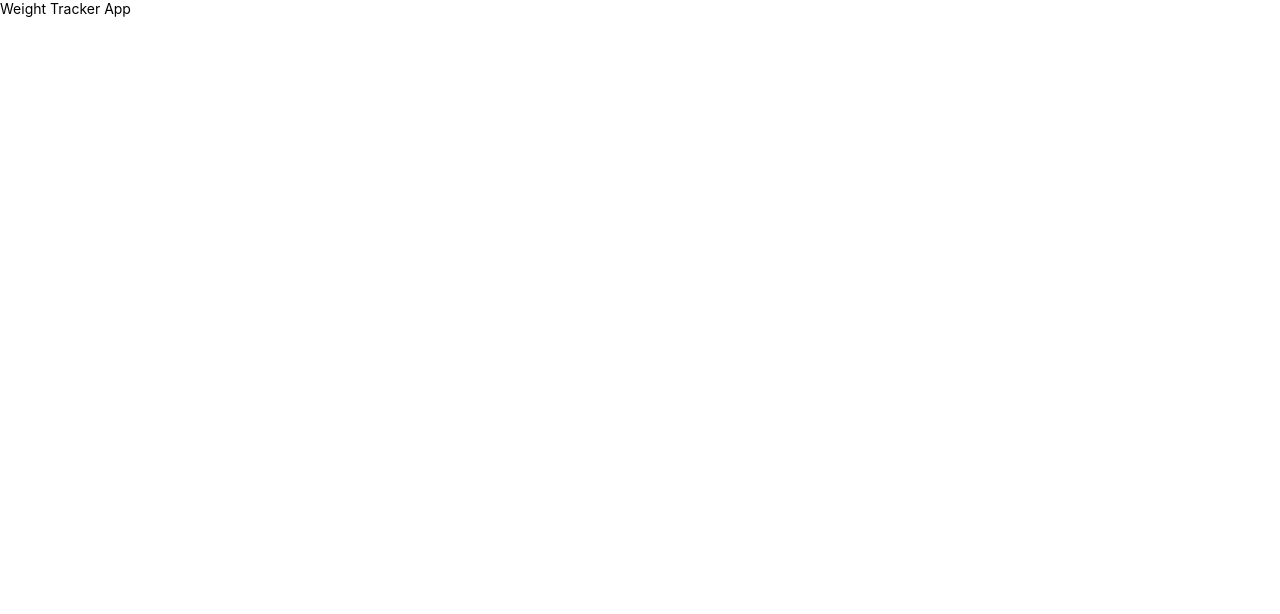
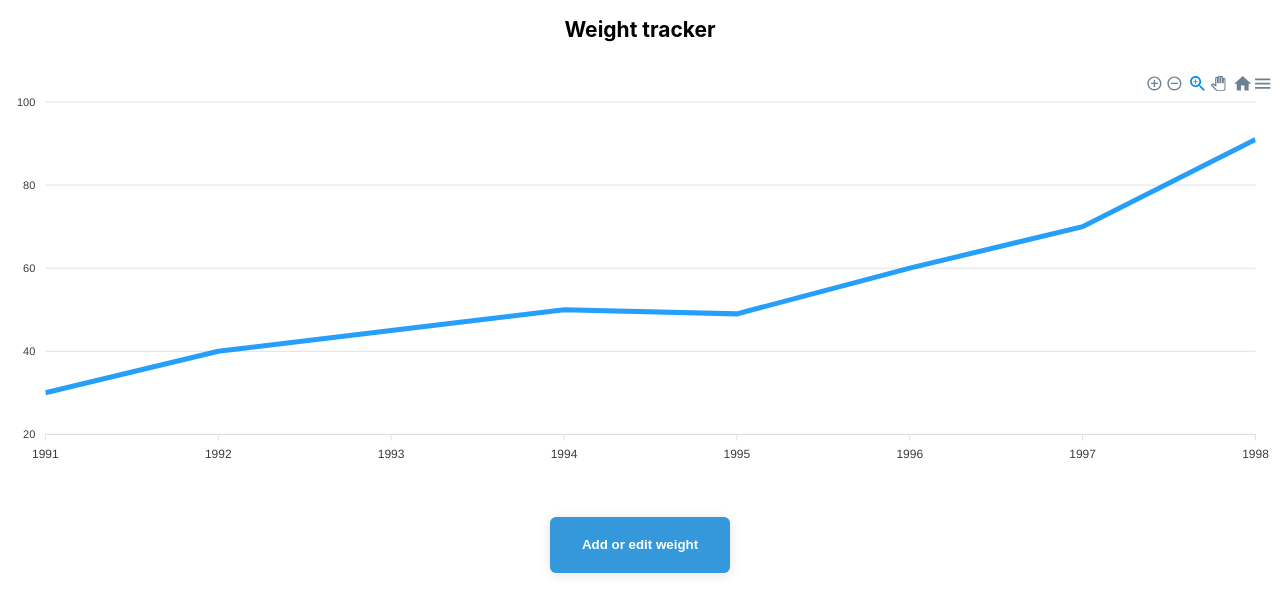
Before and after one commit to GirgisDev/weight-tracker, a React (Create React App) app: page / in a window 1280 px wide. Shown: the top 614 px of the page. Built offline with nearby package versions, Linux system fonts and the light colour scheme.

Commit message:
feat: added WeightTimeline component to handle timeline and its present. logic
- added apexcharts third party lib.
- added LineChart common component to be used as reusbale line chart comp.
- added _btn common styles file to style btns

```diff
--- a/package.json
+++ b/package.json
@@ -6,7 +6,9 @@
     "@testing-library/jest-dom": "^5.11.4",
     "@testing-library/react": "^11.1.0",
     "@testing-library/user-event": "^12.1.10",
+    "apexcharts": "^3.29.0",
     "react": "^17.0.2",
+    "react-apexcharts": "^1.3.9",
     "react-dom": "^17.0.2",
     "react-scripts": "4.0.3",
     "web-vitals": "^1.0.1"
--- a/src/App.js
+++ b/src/App.js
@@ -1,9 +1,10 @@
 import './common-styles/_styles.scss';
+import WeightTimeline from './components/WeightTimeline/WeightTimeline';
 
 function App() {
   return (
     <div>
-      Weight Tracker App
+      <WeightTimeline />
     </div>
   );
 }
--- /dev/null
+++ b/src/common-styles/_btn.scss
@@ -0,0 +1,80 @@
+.btn {
+  min-width: 103px;
+  max-width: max-content;
+  height: 48px;
+  text-align: center;
+  line-height: 48px;
+  display: inline-block;
+  padding: 0 24px;
+  border-radius: 6px;
+  text-decoration: none;
+  font-weight: bold;
+  box-shadow: 0 2px 12px 0 rgba(0, 0, 0, 0.12);
+  border: none;
+  cursor: pointer;
+
+  &:focus {
+    outline: none;
+  }
+
+  &--primary {
+    color: white;
+    background: #3498db;
+
+    &:hover {
+      color: white;
+    }
+    &-disabled {
+      background-color: #95a5a6;
+      color: #FFF;
+      cursor: initial;
+    }
+  }
+  &--danger {
+    color: white;
+    background: #e74c3c;
+
+    &:hover {
+      color: white;
+    }
+    &-disabled {
+      background-color: rgba(220, 69, 68, 0.16);
+      color: #FFF;
+      cursor: initial;
+    }
+  }
+  &--secondary {
+    color: #34495e;
+    background: white;
+
+    &:hover {
+      color: #2c3e50;
+    }
+    &-disabled {
+      color: #7f8487;
+      cursor: initial;
+    }
+  }
+  &--block {
+    width: 100%;
+    max-width: 100%;
+    margin-left: 0;
+    margin-right: 0;
+  }
+  &--uppercase {
+    text-transform: uppercase;
+  }
+  &--sm {
+    min-width: 78px;
+    height: 36px;
+    line-height: 36px;
+    padding: 0 16px;
+    flex: none;
+  }
+  &--lg {
+    min-width: 112px;
+    height: 56px;
+    line-height: 56px;
+    padding: 0 32px;
+  }
+}
--- a/src/common-styles/_styles.scss
+++ b/src/common-styles/_styles.scss
@@ -1,3 +1,5 @@
+@import "./_btn.scss";
+
 body {
   margin: 0;
   padding: 0;
@@ -16,3 +18,7 @@ body {
 * {
   box-sizing: border-box;
 }
+
+._text-center {
+  text-align: center;
+}
--- /dev/null
+++ b/src/common/LineChart/LineChart.js
@@ -0,0 +1,19 @@
+import React from 'react';
+import Chart from "react-apexcharts";
+import style from './LineChart.module.scss';
+
+const LineChart = ({ options, series, width, height }) => {
+  return (
+    <div className={style['line-chart']}>
+      <Chart
+        options={options || {}}
+        series={series || []}
+        type="line"
+        width={width || "500"}
+        height={height || width || '500'}
+      />
+    </div>
+  );
+}
+
+export default LineChart;
--- /dev/null
+++ b/src/common/LineChart/LineChart.module.scss
@@ -0,0 +1,3 @@
+.line-chart {
+  margin: 30px 0;
+}
--- /dev/null
+++ b/src/components/WeightTimeline/WeightTimeline.js
@@ -0,0 +1,35 @@
+import React, { useEffect, useState } from 'react';
+import style from './WeightTimeline.module.scss';
+import LineChart from './../../common/LineChart/LineChart';
+
+const WeightTimeline = () => {
+  const defaultOptions = {
+    chart: { id: "wight-timeline" },
+    xaxis: {
+      categories: [1991, 1992, 1993, 1994, 1995, 1996, 1997, 1998, 1999]
+    }
+  };
+  const defaultSeries = [{ name: 'Weight in KG', data: [
+    30, 40, 45, 50, 49, 60, 70, 91
+  ] }]
+  const [weightData, setWeightData] = useState(null);
+
+  useEffect(() => {
+    if (!weightData) setWeightData({});
+  }, [weightData]);
+
+  return (
+    <div className={style['weight-timeline']}>
+      <h2 className="_text-center">Weight tracker</h2>
+      <LineChart
+        width={'100%'}
+        height={'400px'}
+        options={defaultOptions}
+        series={defaultSeries} />
+
+      <button className="btn btn--primary btn--lg">Add or edit weight</button>
+    </div>
+  );
+}
+
+export default WeightTimeline;
--- /dev/null
+++ b/src/components/WeightTimeline/WeightTimeline.module.scss
@@ -0,0 +1,3 @@
+.weight-timeline {
+  text-align: center;
+}
```
Also changed, not shown: 1 other file (tests, documents, lock files or other folders).
